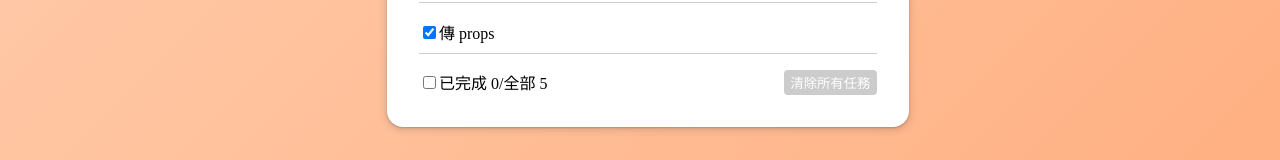
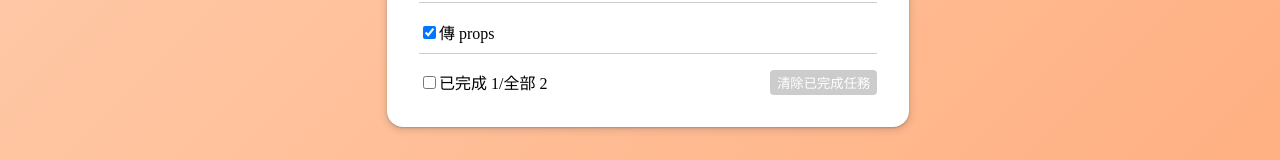
Before and after one commit to alnwangchi/React_cli, a React (Create React App) app: page / in a window 1280 px wide. Shown: the part 401-561 px from the top of the page. Built offline with nearby package versions, Linux system fonts and the light colour scheme; the HTML template or start-up script is replaced by a standard one.

Commit message:
搞完 class component 的 todo list

```diff
--- a/src/App.js
+++ b/src/App.js
@@ -61,7 +61,23 @@ class App extends Component {
     this.setState({todos: newDotos})
   }
 
+  // 用於一次性移除已完成事項，傳給子層用
+  removeHasDone = () => {
+    const {todos} = this.state
+    const hasDone = todos.filter((todoObj) => todoObj.done === false)
+    this.setState({todos: hasDone})
+  }
 
+  // 用於全部勾選
+  ckeckedAll = (done) => {
+    const {todos} = this.state
+    // 有點疑問為何下面要{...todoObj}
+    // const allCheckedTodos = todos.map((todoObj) => todoObj.done = true)
+    const allCheckedTodos = todos.map((todoObj) => {
+      return {...todoObj, done: done}
+    })
+    this.setState({todos: allCheckedTodos})
+  }
 
 
   render() {
@@ -70,7 +86,7 @@ class App extends Component {
       <div className="todo">
         <TodoHeader addTodo={this.addTodo}/>
         <TodoList todos={todos} updateTodo={this.updateTodo} delTodo={this.delTodo}/>
-        <RecordBoard />
+        <RecordBoard todos={todos} removeHasDone={this.removeHasDone} ckeckedAll={this.ckeckedAll}/>
       </div>
     );
   }
--- a/src/components/RecordBoard/index.jsx
+++ b/src/components/RecordBoard/index.jsx
@@ -3,14 +3,29 @@ import React, { Component } from 'react';
 import './index.css'
 
 class RecordBoard extends Component {
+  // 清除已完的回呼
+  clearDone = () => {
+    const {removeHasDone} = this.props
+    removeHasDone()
+  }
+  // 全選的回呼
+  ckeckedAll = (e) => {
+    const {ckeckedAll} = this.props
+    const done = e.target.checked
+    ckeckedAll(done)
+  }
+
   render() {
+    const {todos} = this.props
+    const hasDoneQuantity = todos.filter((todo) => todo.done === true).length
+    const total = todos.length
     return (
       <div className="record_board">
         <div>
-          <input type="checkbox" name="" id="" />
-          <span>已完成 0/全部 5</span>
+          <input type="checkbox" onChange={this.ckeckedAll} checked={hasDoneQuantity === total && total !== 0} />
+          <span>已完成 {hasDoneQuantity}/全部 {total}</span>
         </div>
-        <button className="btn">清除所有任務</button>
+        <button className="btn" ref  onClick={this.clearDone}>清除已完成任務</button>
       </div>
     );
   }
--- a/src/components/TodoListItem/index.jsx
+++ b/src/components/TodoListItem/index.jsx
@@ -4,7 +4,7 @@ import PropTypes from 'prop-types'
 import './index.css';
 
 class TodoListItem extends Component {
-
+  // 對傳入的 props 做限制
   static propTypes = {
     updateTodo: PropTypes.func.isRequired,
     delTodo: PropTypes.func.isRequired
@@ -22,6 +22,7 @@ class TodoListItem extends Component {
     return () => {
       const {delTodo} = this.props
       // 多做一層確認詢問 但是不明白為何要用 window.
+      // 若要用全局的方法 必須要寫出 window
       if(window.confirm('確定刪除此項目嗎?')){
         delTodo(id) // 只需要 id 判斷要刪除哪一筆
       }else {
@@ -36,7 +37,7 @@ class TodoListItem extends Component {
     return (
       <li className="todo_item">
         <div>
-          <input type="checkbox" name="" id={id} defaultChecked={done} onChange={this.changeDone(id)} />
+          <input type="checkbox" name="" id={id} checked={done} onChange={this.changeDone(id)} />
           <label htmlFor={id}>{name}</label>
         </div>
         <button className="btn btn_del" onClick={this.handleDelete(id)}>刪除</button>
```
Also changed, not shown: 1 other file (tests, documents, lock files or other folders).
